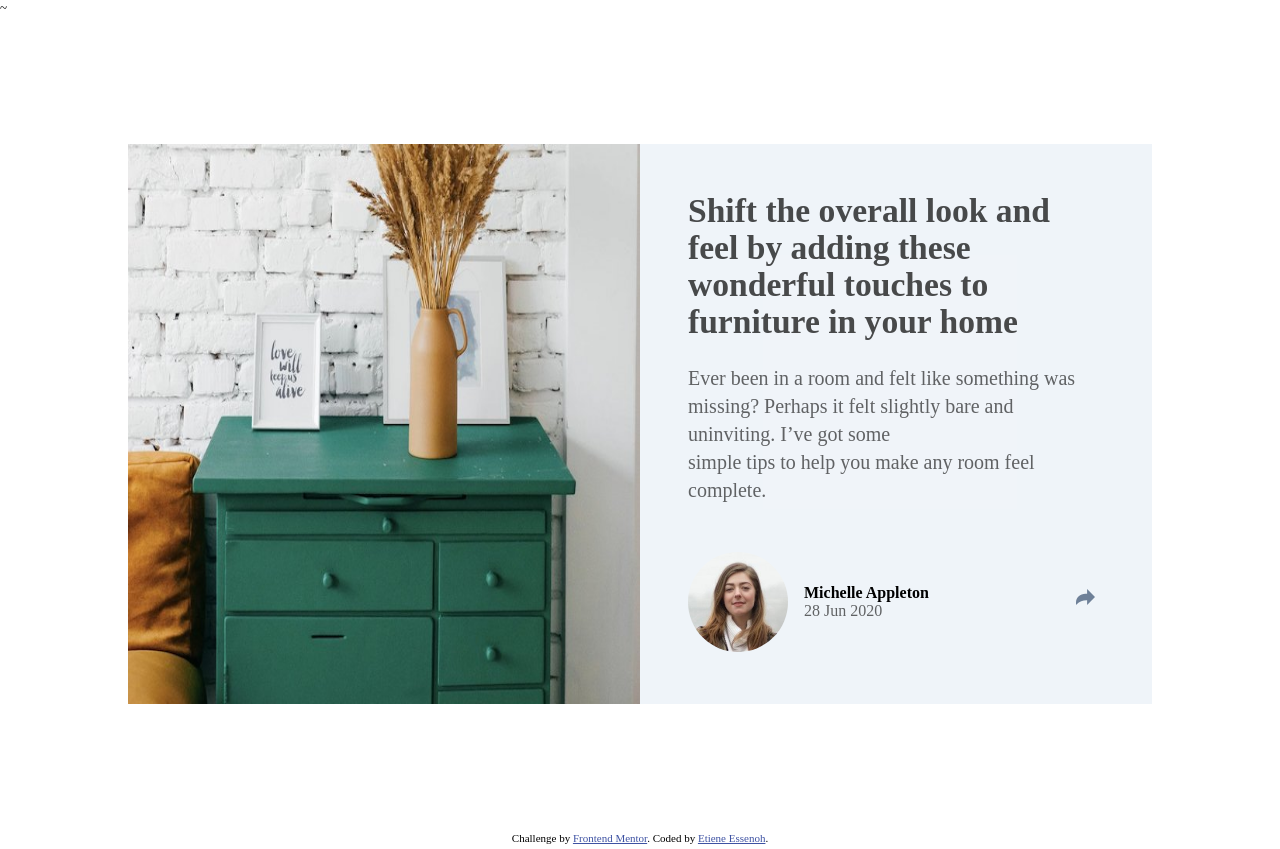
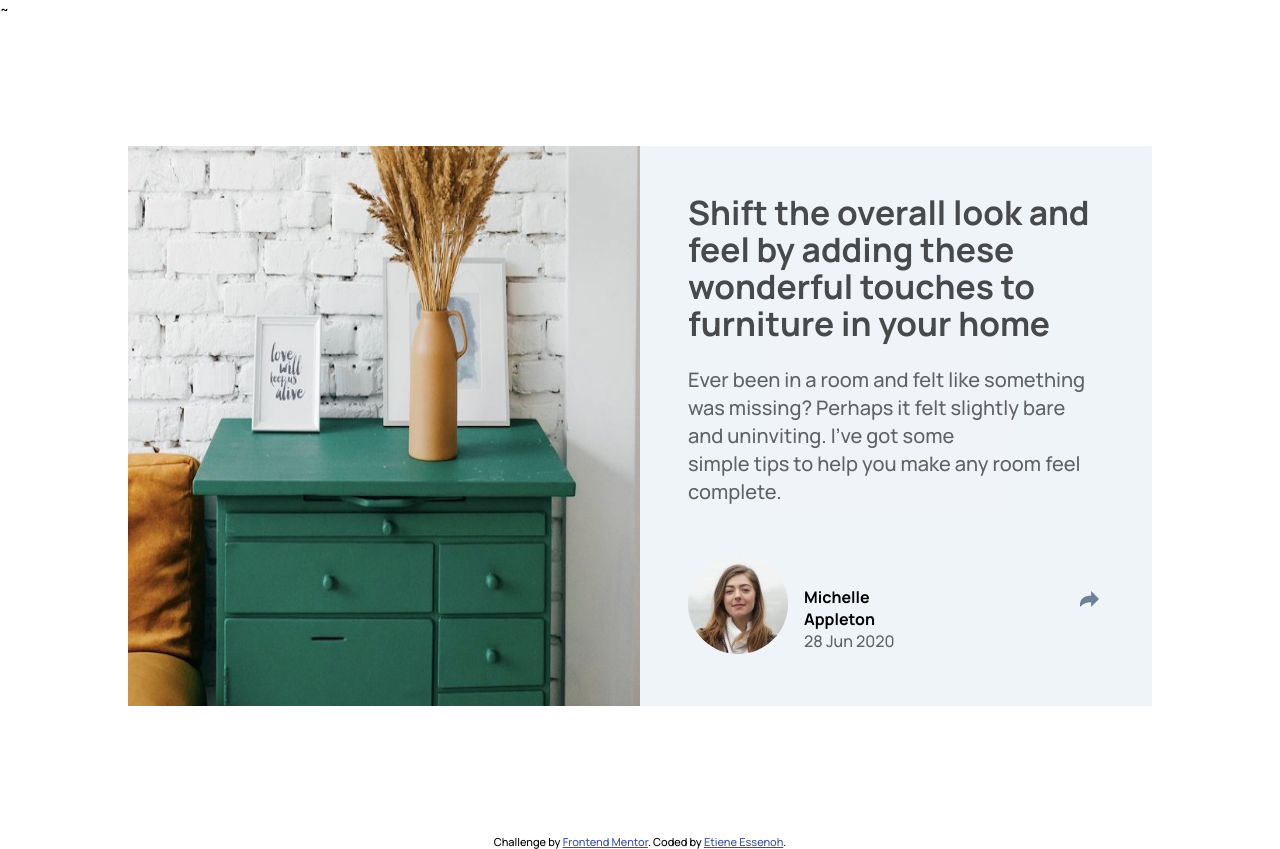
Before and after one commit to St80ene/Front-End-Mentor-challenge-2, a plain HTML site: page index.html in a window 1280 px wide. Drawn offline with Linux system fonts and the light colour scheme.

Commit message:
fixed bug

```diff
--- a/index.css
+++ b/index.css
@@ -8,16 +8,20 @@
 body {
   font-size: 13px;
   font-weight: 500;
-}
-
-@font-face {
   font-family: 'Manrope', Arial, Helvetica, sans-serif;
-  src: url('https://fonts.google.com/specimen/Manrope');
 }
 
 img {
   width: 100%;
   height: auto;
+}
+
+.attribution {
+  font-size: 11px;
+  text-align: center;
+}
+.attribution a {
+  color: hsl(228, 45%, 44%);
 }
 
 .container {
--- a/index.html
+++ b/index.html
@@ -13,17 +13,6 @@
     />
 
     <title>Frontend Mentor | Article preview comcomponentponent</title>
-
-    <!-- Feel free to remove these styles or customise in your own stylesheet 👍 -->
-    <style>
-      .attribution {
-        font-size: 11px;
-        text-align: center;
-      }
-      .attribution a {
-        color: hsl(228, 45%, 44%);
-      }
-    </style>
 
     <!-----CUSTOM CSS----->
     <link rel="stylesheet" href="./index.css" />
```
